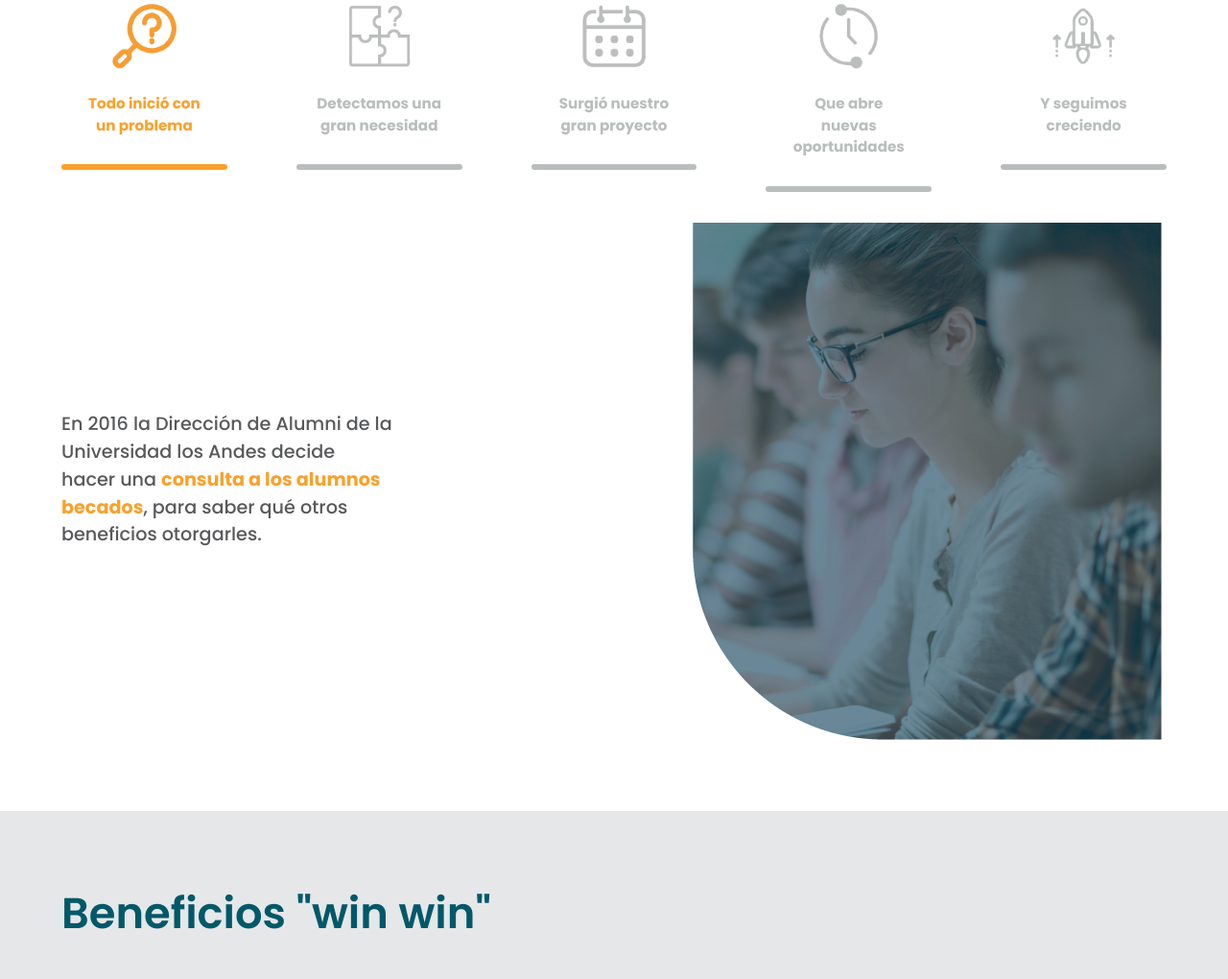
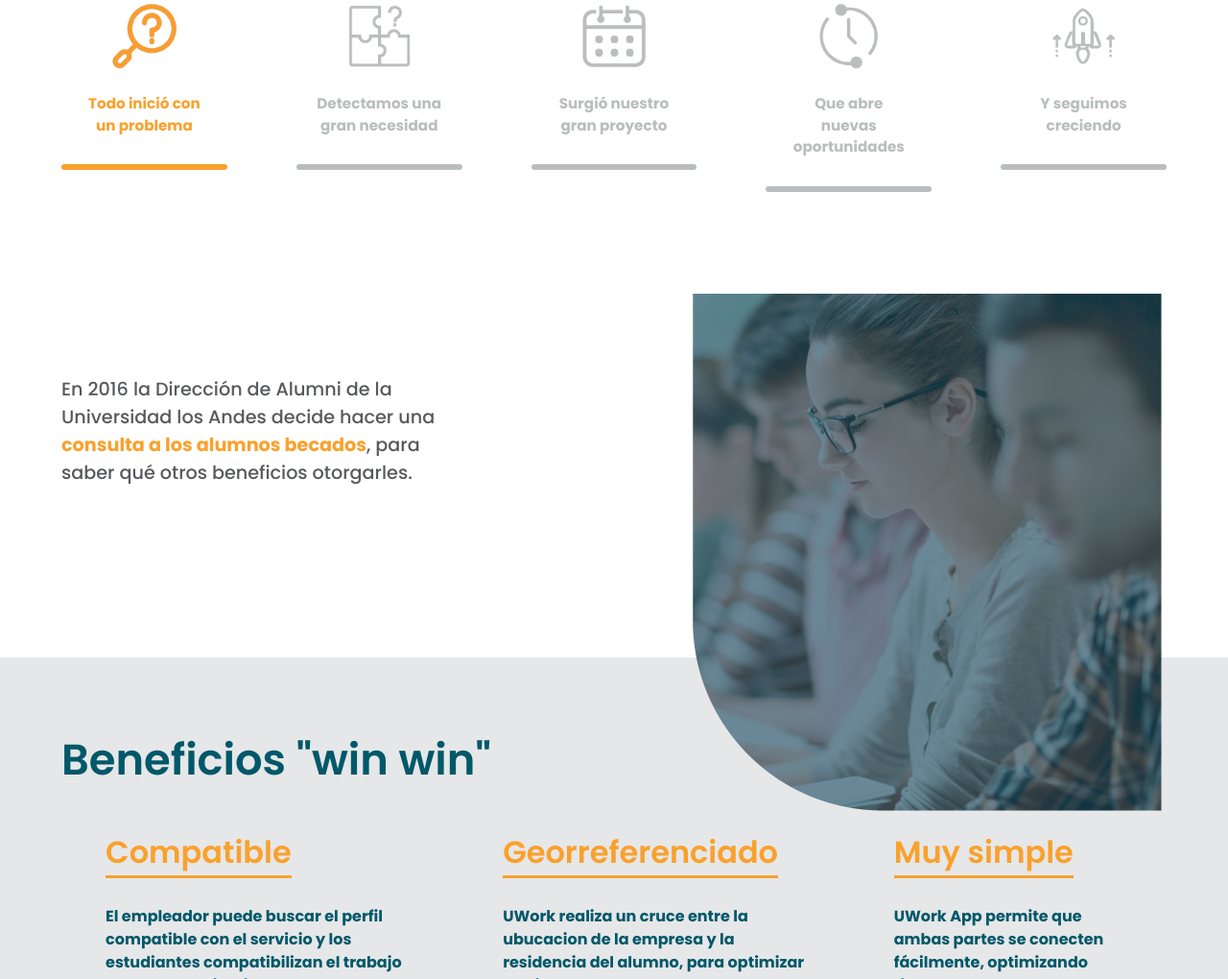
Before and after one commit to Matokosp/UWork, a plain HTML site: page index.html in a window 1280 px wide. Shown: the part 969-1989 px from the top of the page at 96% size. Drawn offline with nearby package versions, Linux system fonts and the light colour scheme.

Commit message:
tabs fix

```diff
--- a/assets/css/mystyle.css
+++ b/assets/css/mystyle.css
@@ -445,9 +445,10 @@ ul {
 
   .tab-slide-container {
     position: relative;
-    height: 70vh;
+    height: 50vh;
     display: flex;
-    align-items: center;
+    padding-top: 10vh;
+    /* align-items: center; */
     justify-content: center;
   }
 
@@ -457,7 +458,7 @@ ul {
     opacity: 0;
     display: flex;
     flex-direction: row;
-    align-items: center;
+    /* align-items: center; */
     justify-content: space-between;
     width: 100%;
     padding: 0;
@@ -465,8 +466,9 @@ ul {
 
   .slide-text {
     text-align: left;
-    width: 30%;
+    width: 35%;
     font-size: 1.2rem;
+    margin-top: 8%;
   }
 
   .car-slide-show {
```
Also changed, not shown: assets/images/slide-three.png.
